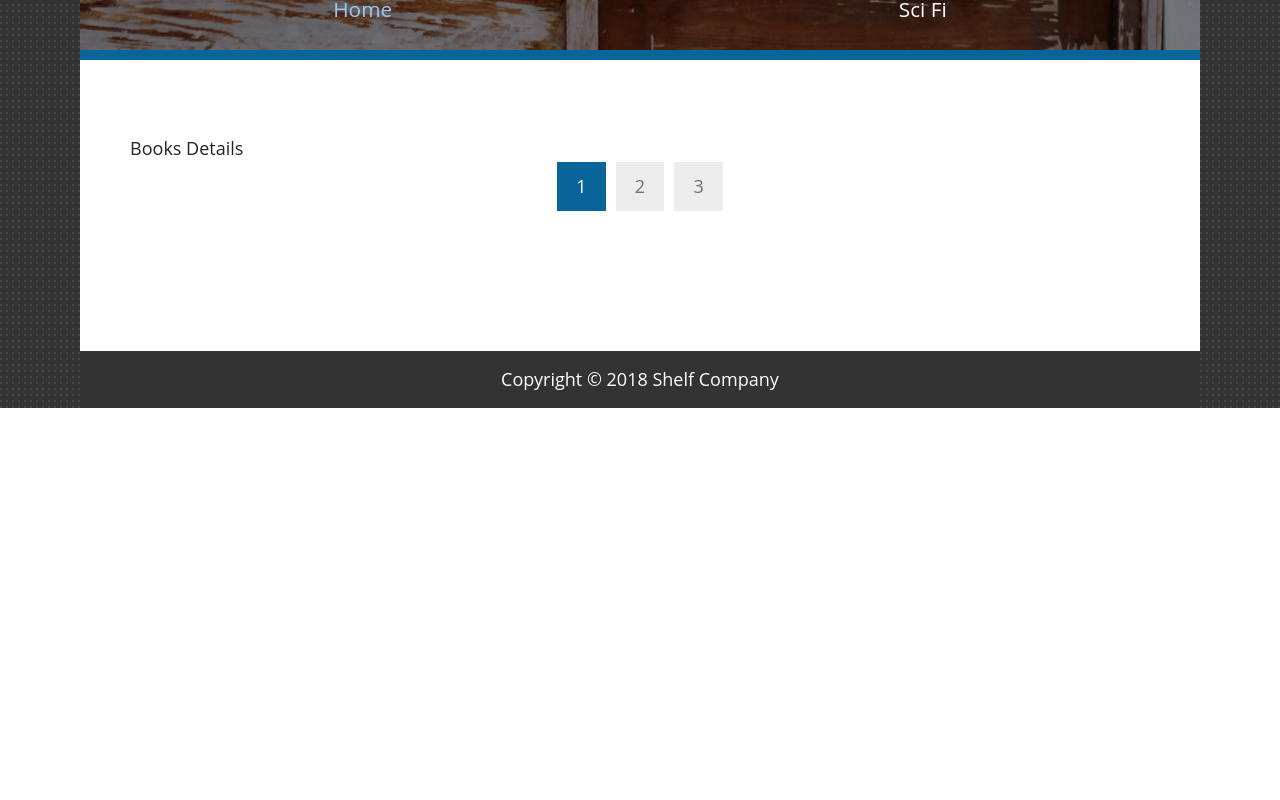
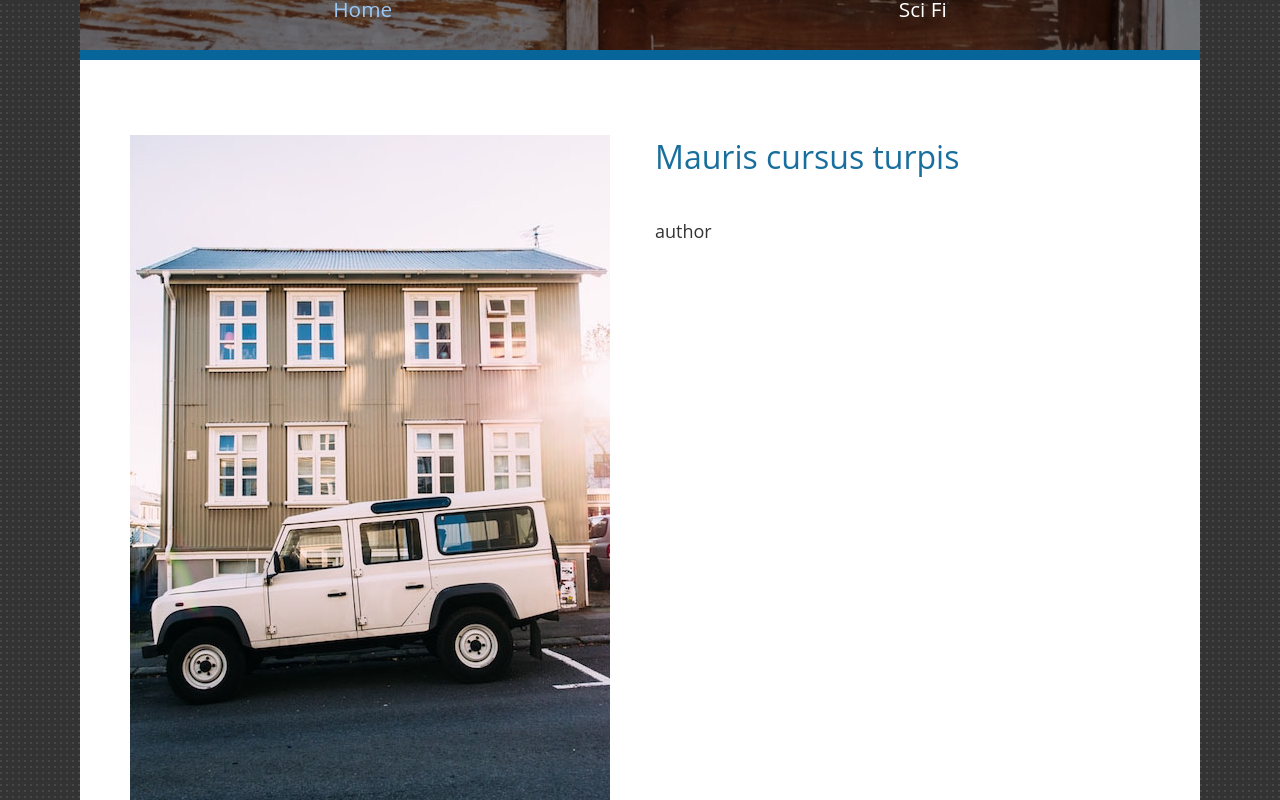
Before and after one commit to Thinkedou/vue3-bookstore, a Vue app: page /details in a window 1280 px wide. Shown: the part 440-1240 px from the top of the page. Before the commit the page ends 848 px from the top, so only its background shows below. Built offline with nearby package versions, Linux system fonts and the light colour scheme.

Commit message:
cardDetails layout

```diff
--- a/src/App.vue
+++ b/src/App.vue
@@ -17,6 +17,7 @@ const handlePagination = page =>{
 
             <div class="tm-main-content">
                 <section class="tm-margin-b-l">
+
                     <RouterView />
 
                     <nav class="tm-gallery-nav">
--- a/src/views/BooksDetails.vue
+++ b/src/views/BooksDetails.vue
@@ -2,7 +2,14 @@
 </script>
 
 <template>
-  <main>
-    Books Details
-  </main>
+  <section class="row tm-item-preview">
+      <div class="col-md-6 col-sm-12 mb-md-0 mb-5">
+          <img src="../assets/img/image-05-preview.jpg" alt="Image" class="img-fluid tm-img-center-sm">
+      </div>
+      <div class="col-md-6 col-sm-12">
+          <h2 class="tm-blue-text tm-margin-b-p">Mauris cursus turpis</h2>
+          <p class="tm-margin-b-p">author</p>
+
+      </div>
+  </section>
 </template>
--- a/src/views/HomeView.vue
+++ b/src/views/HomeView.vue
@@ -1,17 +1,16 @@
 <script setup>
 import {ref,watch} from 'vue'
-import {useRoute,useRouter} from 'vue-router'
+import {useRoute}  from 'vue-router'
 import {bookstore} from '../assets/js/bookstore'
 
 import BooksCard from '../components/BooksCard.vue'
 console.log(bookstore)
 
 const route  = useRoute()
-const router = useRouter()
 
 
 const BOOKS_PER_PAGE = 8
-const localBookstore = ref(bookstore)
+
 const displayBooks   = ref(bookstore)
 
 watch(
@@ -27,7 +26,7 @@ const refreshBooksList = ()=>{
     const debut  = (page-1)*BOOKS_PER_PAGE
     const fin    = page*BOOKS_PER_PAGE
 
-    displayBooks.value = localBookstore.value.slice(debut,fin)
+    displayBooks.value = bookstore.slice(debut,fin)
 }
 
 
```
